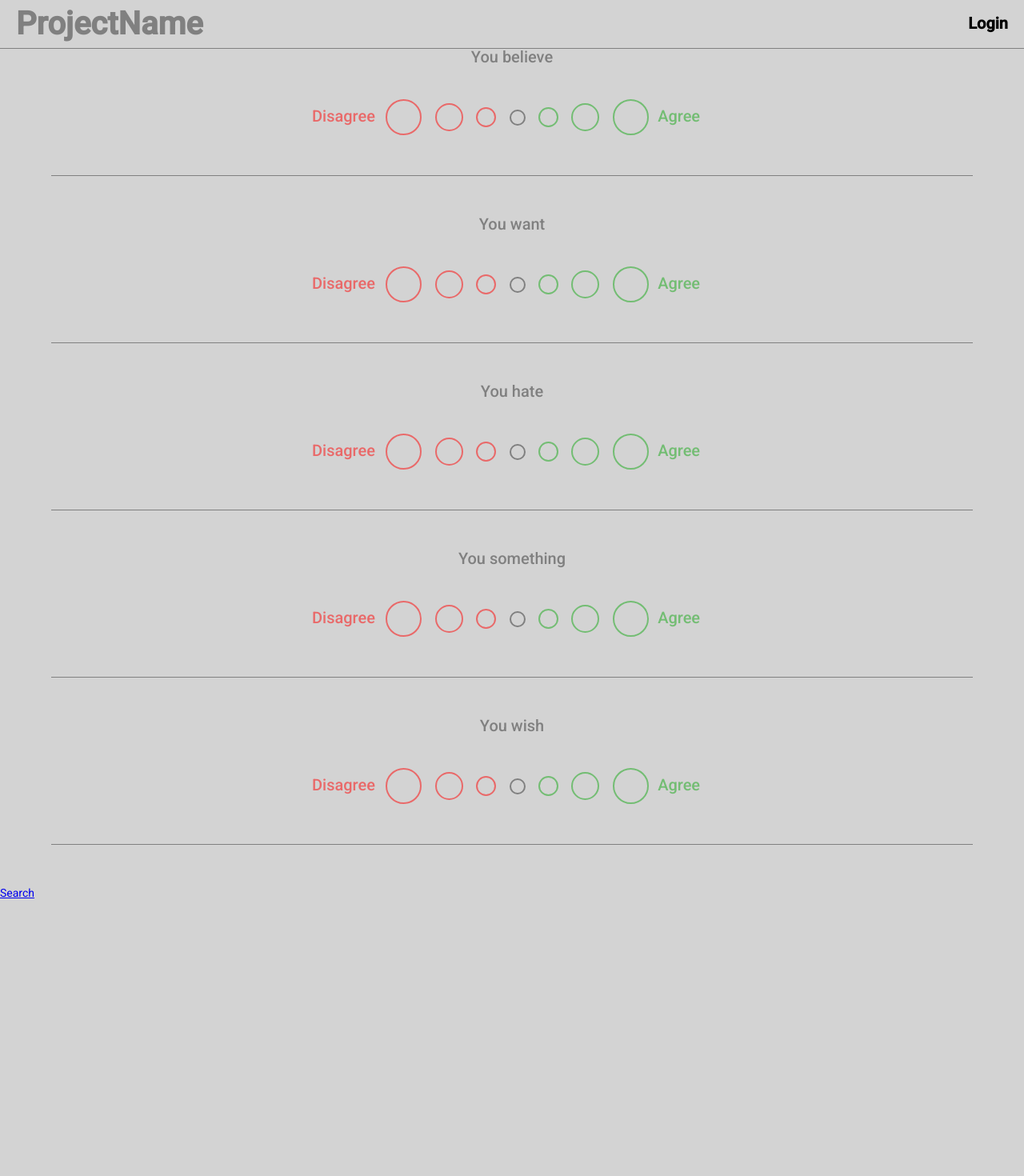
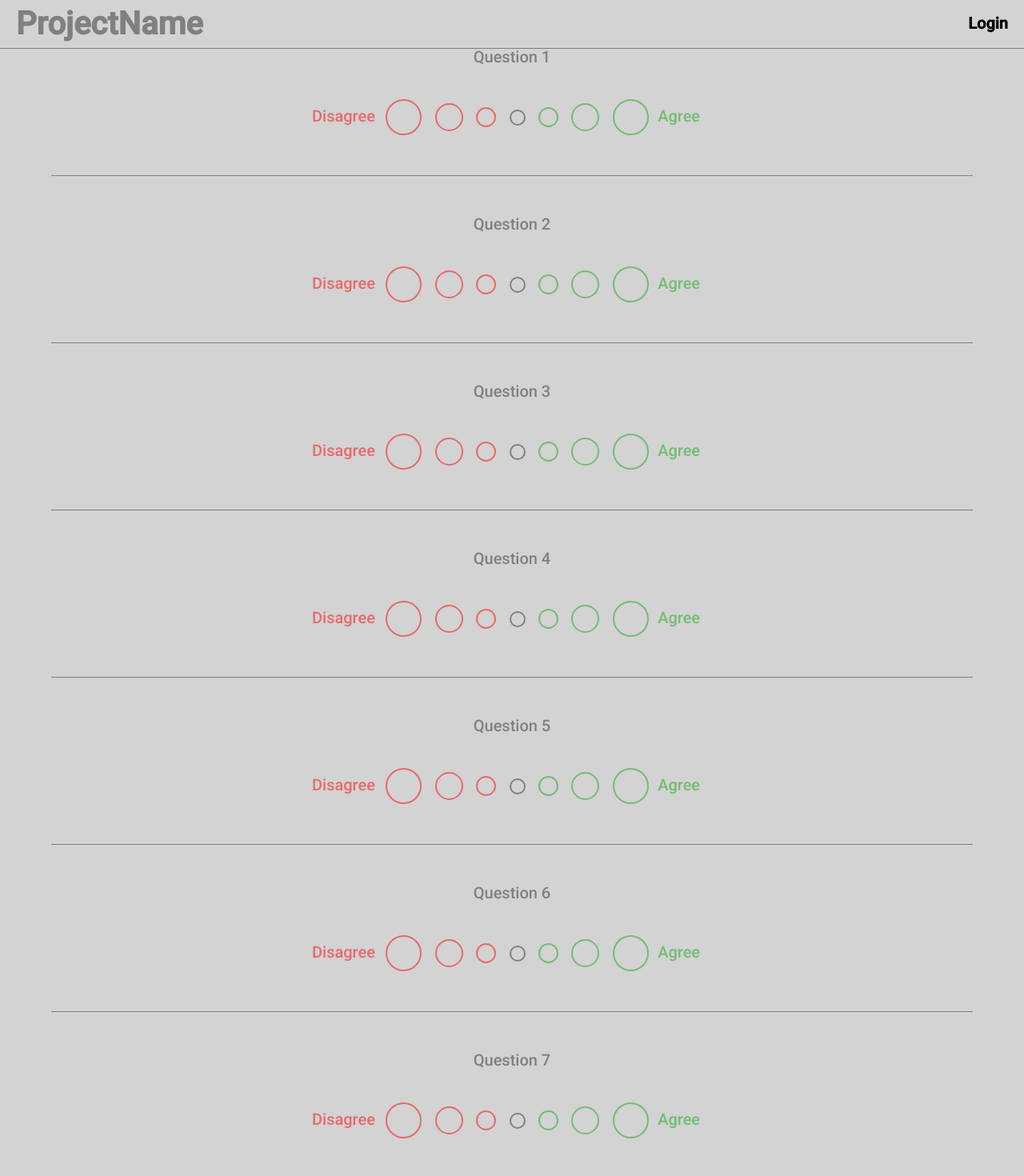
Before and after one commit to andycai789/Need-A-Fifth, an Angular app in the folder client/: page /values in a window 1280 px wide. Shown: the top 1470 px of the page at 80% size. Before the commit the page ends 1126 px from the top, so only its background shows below. Built offline with nearby package versions, Linux system fonts and the light colour scheme.

Commit message:
Each question maintains and sends their answer to parent

```diff
--- a/client/src/app/components/user-value/user-value.component.html
+++ b/client/src/app/components/user-value/user-value.component.html
@@ -3,16 +3,15 @@
 <div class="opinion">
     <span class="disagree-text">Disagree</span>
 
-    <input class="disagree large" type="radio" name={{name}}>
-    <input class="disagree medium" type="radio" name={{name}}>
-    <input class="disagree small" type="radio" name={{name}}>
-    <input type="radio" name={{name}}>
-    <input class="agree small" type="radio" name={{name}}>
-    <input class="agree medium" type="radio" name={{name}}>
-    <input class="agree large" type="radio" name={{name}}>
+    <input class="disagree large" type="radio" name={{questionNumber}} (click)="emitOpinion($event)">
+    <input class="disagree medium" type="radio" name={{questionNumber}} (click)="emitOpinion($event)">
+    <input class="disagree small" type="radio" name={{questionNumber}} (click)="emitOpinion($event)">
+    <input class="neutral" type="radio" name={{questionNumber}} (click)="emitOpinion($event)">
+    <input class="agree small" type="radio" name={{questionNumber}} (click)="emitOpinion($event)">
+    <input class="agree medium" type="radio" name={{questionNumber}} (click)="emitOpinion($event)">
+    <input class="agree large" type="radio" name={{questionNumber}} (click)="emitOpinion($event)">
 
     <span class="agree-text">Agree&nbsp;&nbsp;&nbsp;</span>
 </div>
 
-
 <div class="divider"></div>
--- a/client/src/app/components/user-value/user-value.component.ts
+++ b/client/src/app/components/user-value/user-value.component.ts
@@ -1,4 +1,4 @@
-import { Component, OnInit, Input } from '@angular/core';
+import { Component, OnInit, Input, Output, EventEmitter } from '@angular/core';
 
 @Component({
   selector: 'app-user-value',
@@ -8,19 +8,15 @@ import { Component, OnInit, Input } from '@angular/core';
 export class UserValueComponent implements OnInit {
 
   @Input() statement? : string;
-
-
-  name: string = "first";
+  @Input() questionNumber? : number;
+  @Output() opinion = new EventEmitter<string>();
 
   constructor() { }
 
-  ngOnInit(): void {
+  ngOnInit(): void { }
 
-
-  }
-
-  test(): void {
-    console.log("I AM HERE")
+  emitOpinion(e: Event): void {
+    this.opinion.emit((e.target as Element).className)
   }
 
 
--- a/client/src/app/pages/values/values.component.html
+++ b/client/src/app/pages/values/values.component.html
@@ -1,6 +1,5 @@
-<div class="user-values" *ngFor="let value of values">
-    <app-user-value [statement]="value"></app-user-value>
+<div class="user-values" *ngFor="let value of values let i=index" >
+    <app-user-value [statement]="value" [questionNumber]="i" (opinion)="recordOpinion($event)"></app-user-value>
 </div>
 
-
 <a routerLink="../search"> Search </a>
--- a/client/src/app/pages/values/values.component.ts
+++ b/client/src/app/pages/values/values.component.ts
@@ -7,12 +7,25 @@ import { Component, OnInit } from '@angular/core';
 })
 export class ValuesComponent implements OnInit {
 
-  values : string[] = [
-    "You believe",
-    "You want",
-    "You hate",
-    "You something",
-    "You wish"
+
+  index: number = 1;
+
+  values: string[] = [
+    "Question 1",
+    "Question 2",
+    "Question 3",
+    "Question 4",
+    "Question 5",
+    "Question 6",
+    "Question 7",
+    "Question 8",
+    "Question 9",
+    "Question 10",
+    "Question 11",
+    "Question 12",
+    "Question 13",
+    "Question 14",
+    "Question 15",
   ]
 
   constructor() { }
@@ -20,4 +33,8 @@ export class ValuesComponent implements OnInit {
   ngOnInit(): void {
   }
 
+  recordOpinion(e: string) {
+    console.log(e)
+  }
+
 }
```
